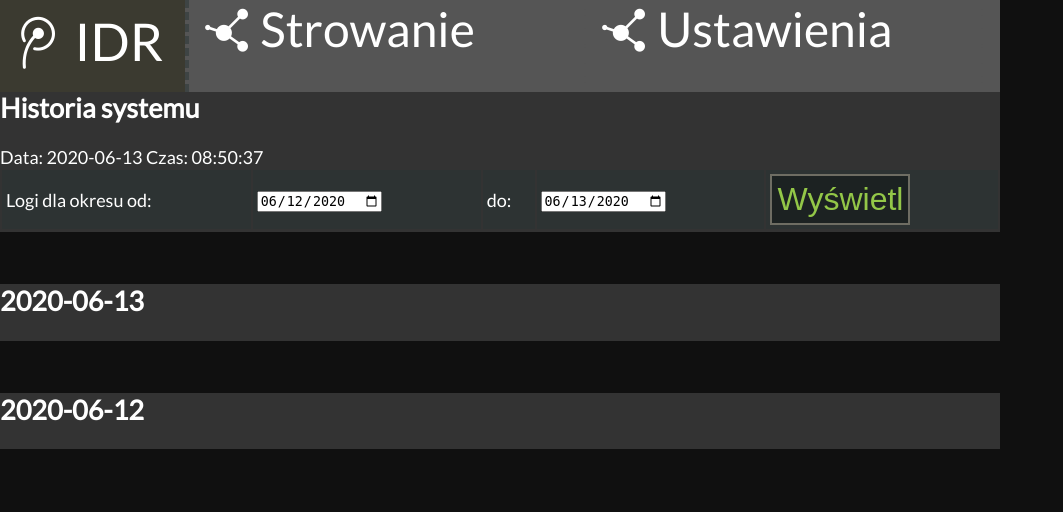
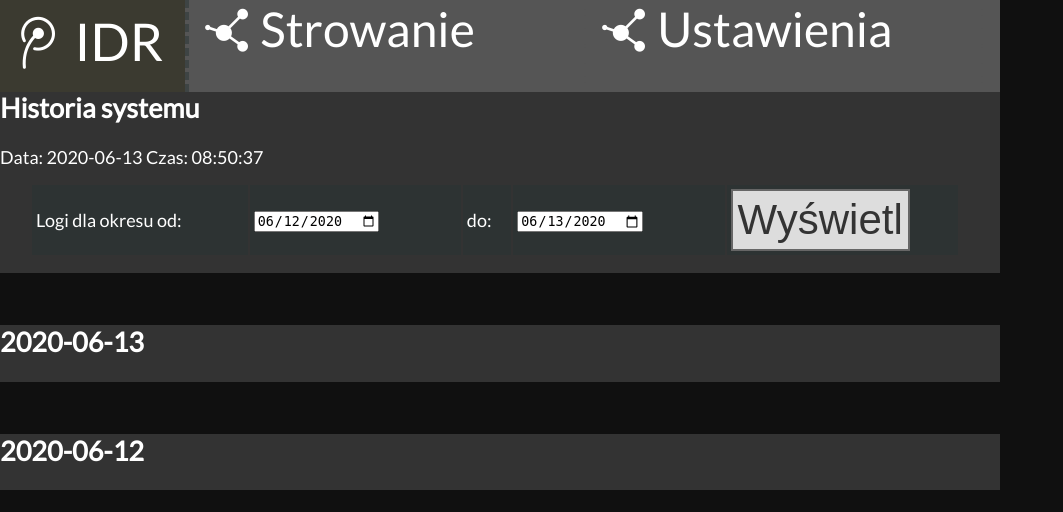
Before and after one commit to piotrmichna/rpi_html, a PHP site: page /cnf_hist.php in a window 1280 px wide. Shown: the top 512 px of the page, without its empty margins (0-1063 px from the left). Run offline with PHP 8.4, Linux system fonts and the light colour scheme; data that the repository does not hold is empty.

Commit message:
dostosowanie arkuszy sytyli

```diff
--- a/style.css
+++ b/style.css
@@ -60,6 +60,14 @@ body{
 	font-size: 62px;
 	color: #ffffff;
 }
+.mCor
+{
+	float: left;
+	width: 580px;
+	padding: 5px;
+	font-size: 62px;
+	color: #ffffff;
+}
 .cafelT
 {
 	margin: 10px;
@@ -68,7 +76,6 @@ body{
 	text-align:center !important;
 	background-color: #ee5e32;
 }
-
 .cafelH
 {
 	margin: 10px;
@@ -84,6 +91,58 @@ body{
 	font-size: 50px;
 	text-align:center !important;
 	background-color: #725b6e;
+}
+.cafelX
+{
+	margin: 10px;
+	padding: 15px;
+	font-size: 50px;
+	text-align:center !important;
+	background-color: #222222;
+}
+.cafel
+{
+    float: left;
+	margin: 15px;
+	padding: 0px;
+	font-size: 50px;
+	text-align:center !important;
+    background-color: #1074a1;
+}
+.cafer
+{
+    float: left;
+	margin: 15px;
+	padding: 0px;
+	font-size: 50px;
+	text-align:center !important;
+    background-color: #50394c;
+}
+.cafex
+{
+    float: left;
+	margin: 15px;
+	padding: 0px;
+	font-size: 50px;
+	text-align:center !important;
+    background-color: #222222;
+}
+.cafel a:hover, .cafer a:hover, .cafex a:hover
+{
+    background-color: #93c748;
+}
+.cafel a, .cafer a, .cafex a{
+    text-decoration: none;
+	font-size: 42px;
+    padding: 45px 35px 45px 35px;
+	display: block;
+	z-index: 98;
+	color: #ffffff;
+}
+.cafForm{
+    clear: both;
+    padding: 15px 35px 15px 35px;
+	color: #ffffff;
 }
 .nav
 {
--- a/style_form.css
+++ b/style_form.css
@@ -1,25 +1,28 @@
+form{
+    padding: 15px 40px 15px 30px;
 
+}
 input[type=text],
 input[type=number],
 input[type=text],
 input[type=radio],
 input[type=password]{
 	box-sizing: border-box;
-	width: 120px;
-	font-size: 32px;
+	width: 220px;
+	font-size: 42px;
 	padding: 5px;
-	border: 2px solid #6e6d63;
-	color:#93c748;
-	background-color: #1c2222;
+	border: 2px solid #666666;
+	color:#000000;
+	background-color: #ffffff;
 }
 
 input[type=submit]{
 	box-sizing: border-box;
-	font-size: 32px;
+	font-size: 42px;
 	padding: 5px;
-	border: 2px solid #6e6d63;
-	color:#93c748;
-	background-color: #1c2222;
+	border: 2px solid #666666;
+	color:#333333;
+	background-color: #dddddd;
 }
 select{
 	box-sizing: border-box;
```
